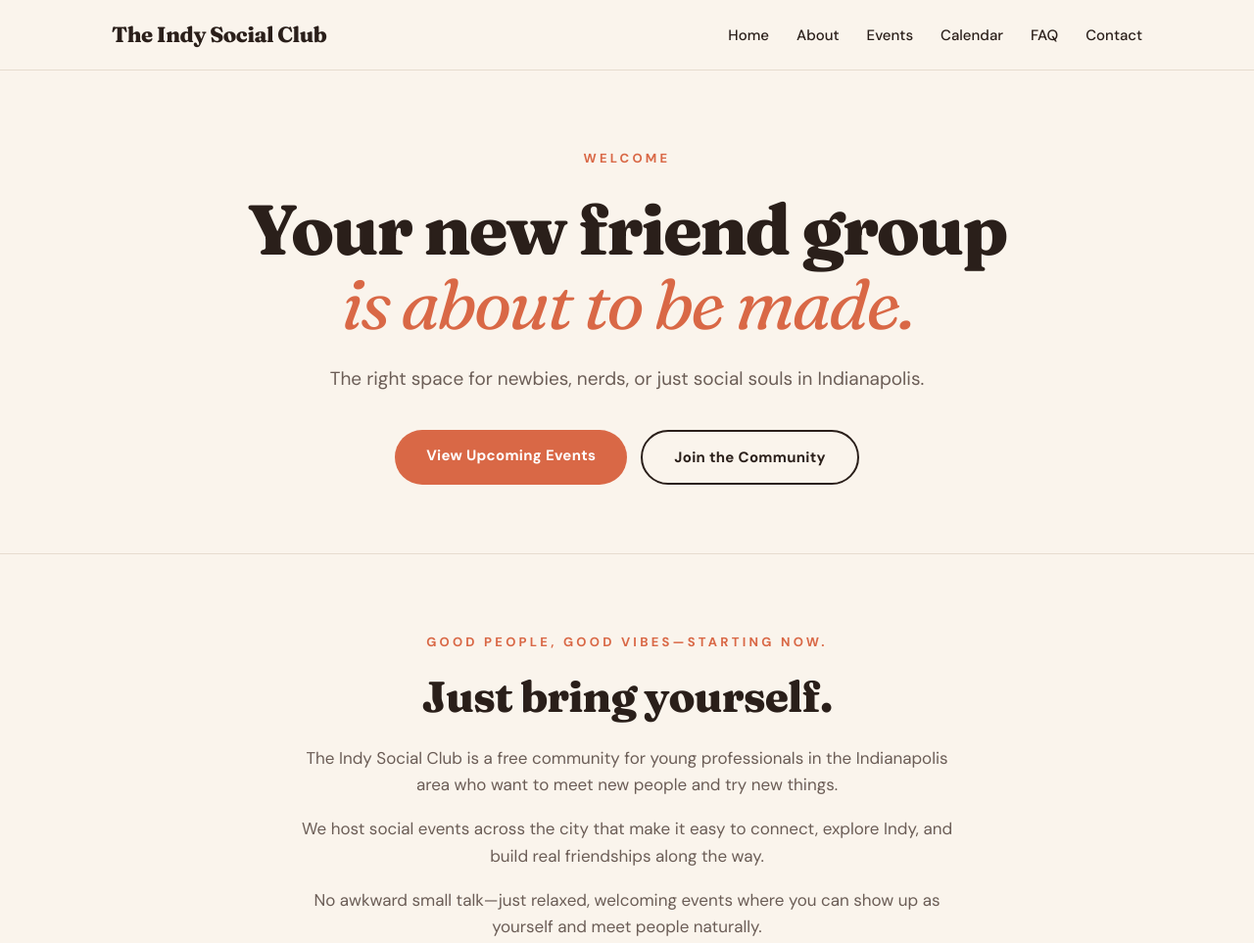
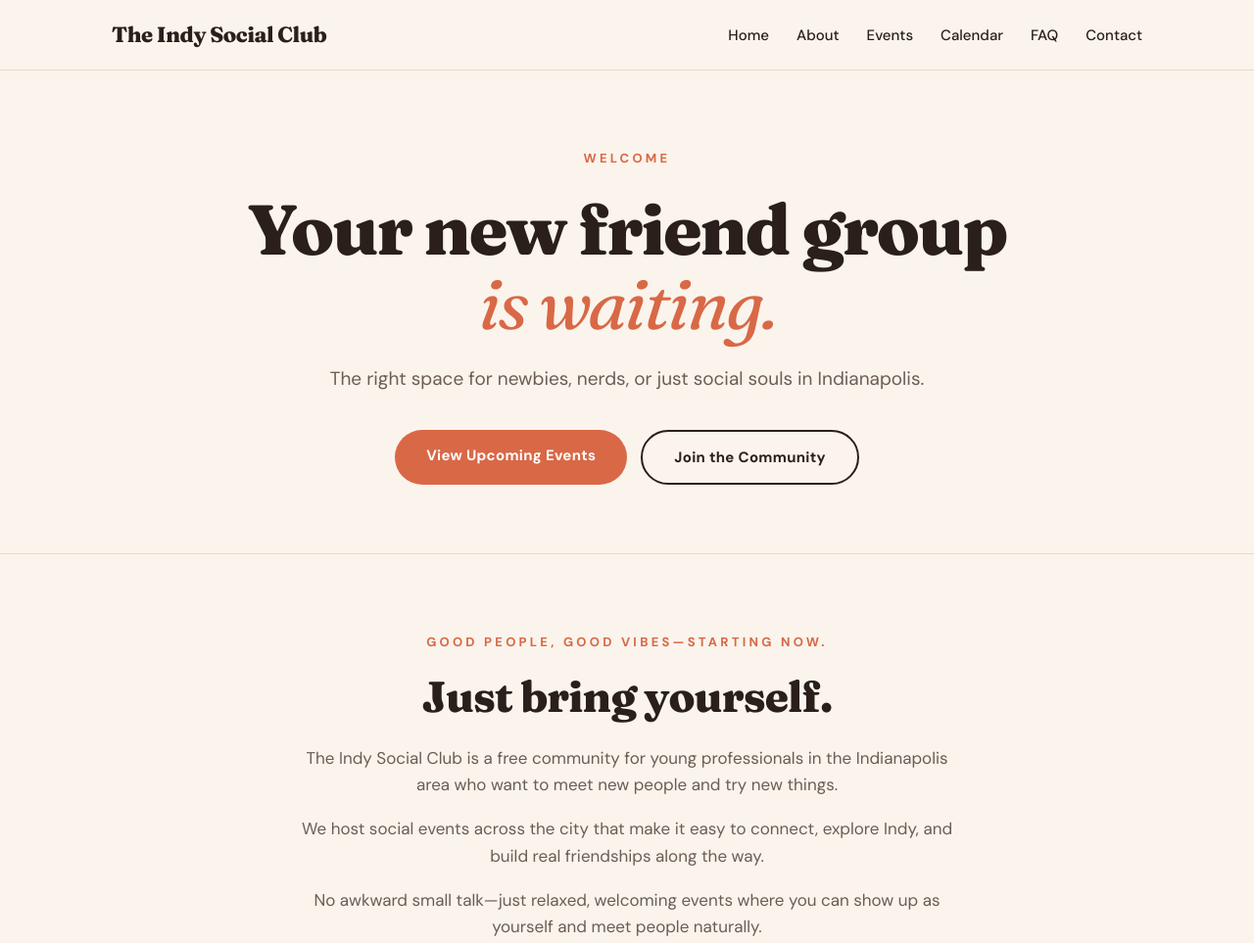
Before and after one commit to bebsterboo/IndySocialClubWebsite, a plain HTML site: page index.html in a window 1280 px wide. Shown: the top 963 px of the page at 98% size. Drawn offline with Linux system fonts and the light colour scheme.

Commit message:
Update index.html

```diff
--- a/index.html
+++ b/index.html
@@ -400,7 +400,7 @@
   <header class="hero">
     <div class="wrap">
       <div class="hero-eyebrow">Welcome</div>
-      <h1>Your new friend group<br><em>is about to be made.</em></h1>
+      <h1>Your new friend group<br><em>is waiting.</em></h1>
       <p class="hero-sub">The right space for newbies, nerds, or just social souls in Indianapolis.</p>
       <div class="btn-row">
         <a class="btn" href="#events">View Upcoming Events</a>
```
